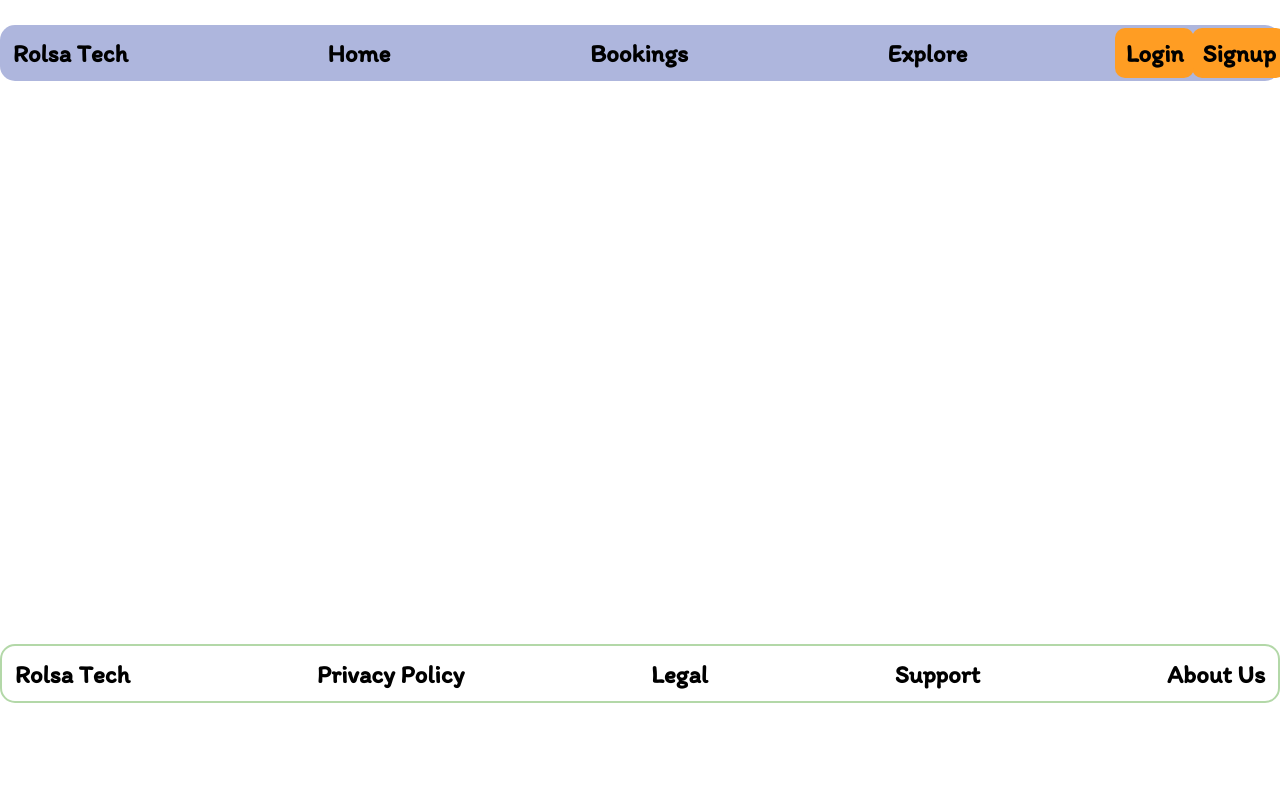
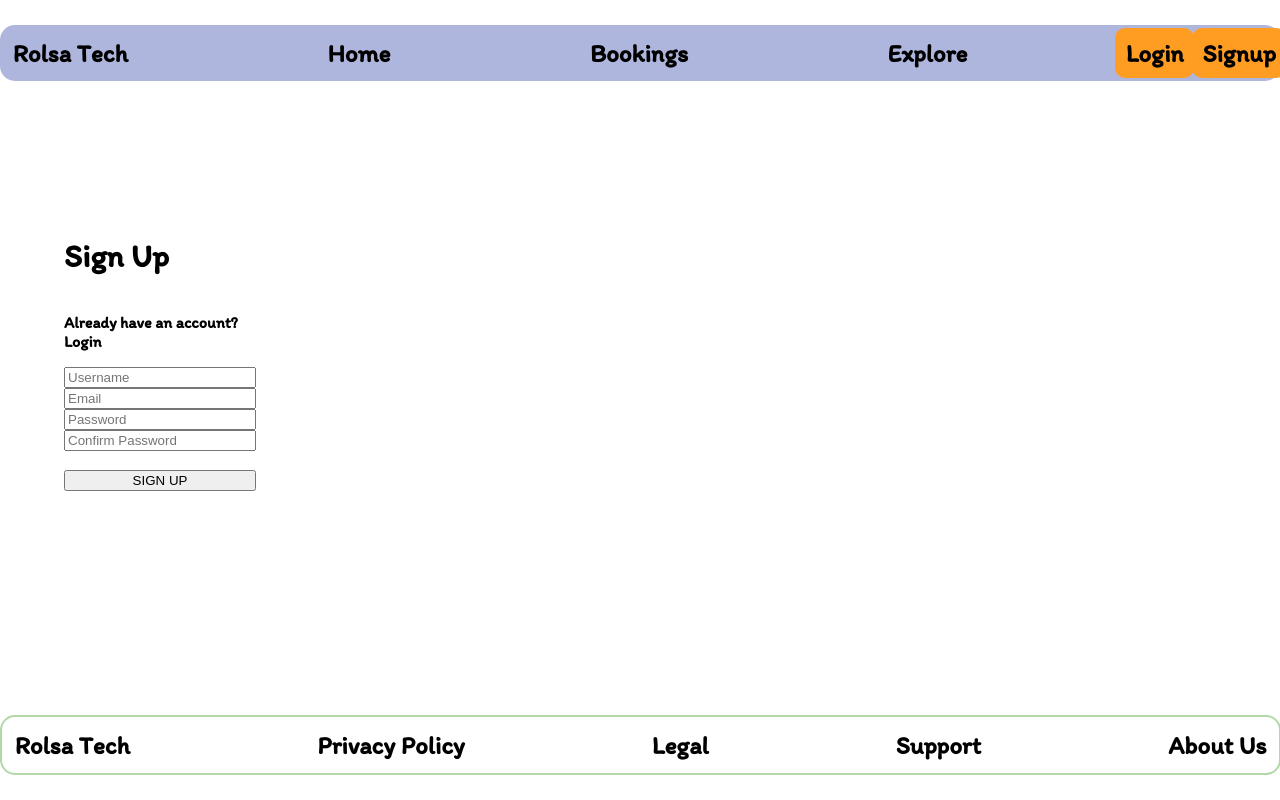
Before and after one commit to hippo212132/Cinewave, a Flask app: page /signup in a window 1280 px wide. Run offline with Flask 3, Linux system fonts and the light colour scheme.

Commit message:
Iteration 2

```diff
--- a/Main - Code/app.py
+++ b/Main - Code/app.py
@@ -23,7 +23,7 @@ def index():
 
         return render_template("index.html") #If Session is not avaliable, render Logged-out Home page
 
-    return render_template("index.htmk", user=session["user"]) #If Session is avaliable, Render Logged-in Home Page
+    return render_template("index.html", user=session["user"]) #If Session is avaliable, Render Logged-in Home Page
 
 
 
@@ -37,28 +37,52 @@ def signup():
     if request.method == "POST": #If Form method == POST then gather the inputted fields
 
 
-        email = request.form.get("Email")
+        username = request.form.get("username")
+
+        if len(username) <= 0 >= 16:
+            return render_template("signup.html", error="Username must be between 1-16 characters")
+
+        if not str(username):
+            return render_template("signup.html", error="No numbers or special characters allowed")
 
 
-        username = request.form.get("Username")
 
 
-        password = request.form.get("Password")
+
+
+        email = request.form.get("email")
+
+
+
+        if ".com" not in email or "gmail"  and "@" not in email:
+
+            return render_template("signup.html", error="Please enter a valid email")
+
+
+        password = request.form.get("password")
+        if len(password) < 8:
+            return render_template("signup.html", error="Please Enter a Valid password")
 
 
         cpass = request.form.get("cpass")
 
-
-        phone = request.form.get("Phone")
+        if cpass != password:
+            return render_template("signup.html", error="Please make sure confirm password matches password")
 
 
-        user = db.create_user(email, username, password, phone) #Calls the DB Create function from the DB file
+        user = db.createUser(username, email, password) #Calls the DB Create function from the DB file
 
-        session["user"] = user
+
 
         return render_template("login.html") #Renders login page to allow user to login
     else:
         return render_template("signup.html")
+
+
+
+
+
+
 
 @app.route("/login") #Login Page
 def login():
--- a/Main - Code/requirements.txt
+++ b/Main - Code/requirements.txt
@@ -2,5 +2,6 @@ Flask
 
 flask_Session
 
+uuid
 
 hashlib
--- a/Main - Code/static/layout.css
+++ b/Main - Code/static/layout.css
@@ -124,11 +124,14 @@ body {
     justify-content: space-between;
     font-size: 25px;
     list-style-type: none;
-    height: max-content;
+    bottom: 0%;
+    width: 97.8%;
+    position: absolute;
     padding: 1%;
     border-radius: 15px;
-    margin-top: 44%;
+
     border: 2px solid #B3D8A8;
+
   }
 
   @media only screen and (max-width: 600px) {
--- a/Main - Code/static/styles.css
+++ b/Main - Code/static/styles.css
@@ -3,10 +3,30 @@
 .houseSVG {
 
     z-index: -10;
-    position: fixed;
+    position: absolute;
     bottom: 0;
     left: 2%;
     margin-bottom:25%;
     max-width: 35%;;
 
 }
+
+.signupForm {
+    left: 5%;
+    bottom: 0;
+    margin-bottom:30%;
+    max-width: 35%;
+    position: fixed;
+    display: flex;
+    flex-direction: column;
+    max-width: 50%;
+    width: 15%;
+    height: 25%;
+}
+
+.inputsDIV {
+    display: flex;
+    flex-direction: column;
+    margin-bottom: 10%;
+
+}
--- a/Main - Code/templates/signup.html
+++ b/Main - Code/templates/signup.html
@@ -7,9 +7,29 @@
 <head>
     <meta charset="UTF-8">
     <meta name="viewport" content="width=device-width, initial-scale=1.0">
-    <link rel="stylesheet" href="static/styles.css">
+    <link rel="stylesheet" href="static/styles.css"> <!--Connect to styles.css-->
     <title>signup NAV TEST</title>
     <body>
 
+        <form class="signupForm" method="POST" action="/signup"> <!--Registry Form-->
+
+            <h1>Sign Up</h1>
+            <p>Already have an account?<a href="/login">Login</a></p>
+
+            <div class="inputsDIV"> <!--Input Fields-->
+            <input type="text" name="username" placeholder="Username">
+            <input type="text" name="email" placeholder="Email">
+            <input type="password" name="password" placeholder="Password">
+            <input type="password" name="cpass" placeholder="Confirm Password">
+            </div>
+
+            <button class="signupBTN">SIGN UP</button> <!--Form Submit-->
+
+            {% if error %}
+            <p class="error"> {{ error }}</p>
+            {% endif %}
+
+        </form>
+
     </body>
 {%endblock%}
--- a/Main - Code/user.py
+++ b/Main - Code/user.py
@@ -1,9 +1,9 @@
 class user:
-    def __init__(self, id, email, username, password, phone_number):
+    def __init__(self, id, username, email, password):
         self.id = id
+        self.username = username
         self.email = email
-        self.username = username
         self.password = password
-        self.phone_number = phone_number
+
 
 #Creating a general USER class which means anyone thats signed up to the database
```
Also changed, not shown: Main - Code/db.py (+10 -5 lines), RolsaTech.db.
